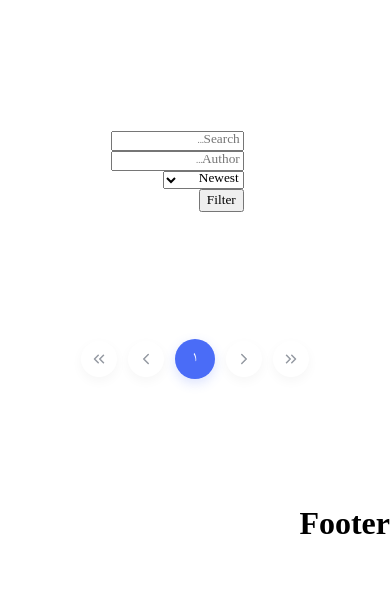
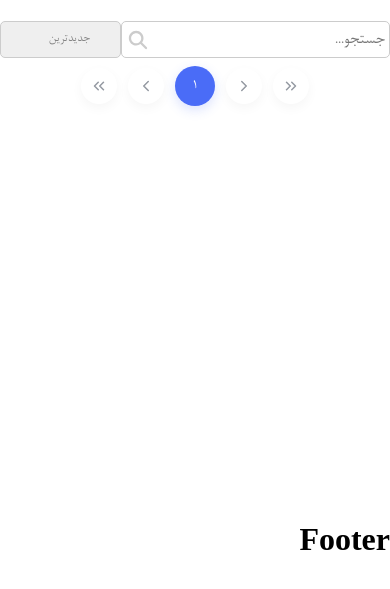
Before and after one commit to malekian78/Django-important-site, a Django app: page /speech/ in a window 390 px wide. Shown: the part 50-639 px from the top of the page. Run offline with Django 5.2, Linux system fonts and the light colour scheme; data that the repository does not hold is empty.

Commit message:
✔️add new style for filtering in speech-list

```diff
--- a/speech/static/speech-list-style.css
+++ b/speech/static/speech-list-style.css
@@ -1,26 +1,61 @@
 .speeches-container {
     max-width: 1000px;
+    width: 100%;
     margin: auto;
-    display: flex;
-    justify-content: center;
-    gap: 8px;
-    align-items: center;
     height: 500px;
+    padding-top: 16px;
 }
 
 
 .filters-for-speech-list {
-    width: 25%;
-    height: 200px;
+    width: 100%;
+    /* height: 200px; */
+}
+.filters-for-speech-list form {
+    display: flex;
+    justify-content: space-between;
+}
+
+.search-input-box {
+    display: flex;
+    justify-content: center;
+    align-items: center;
+    padding: 2px;
+    border: 1px solid #ccc;
+    border-radius: 5px;
+    width: 300px;
+}
+
+.search-input-box input {
+    font-size: 18px;
+    border: none;
+    flex-grow: 1;
+}
+.search-input-box input:focus-visible {
+    border: none;
+    outline: none;
+}
+
+.search-input-box button {
+    color: #ccc;
+    background: transparent;
+    border: none;
+    display: flex;
+    justify-content: center;
+    align-items: center;
+    padding: 3px;
+    width: 28px;
+    cursor: pointer;
 }
 
 .speech-list-panel {
-    width: 75%;
+    width: 100%;
     border-width: 1px;
     display: flex;
     flex-direction: column;
     align-items: center;
     gap: 8px;
+    margin-top: 8px;
 }
 
 .speech-card {
@@ -75,9 +110,9 @@
 /* از این مقدار کمتر بود استایل ها اجرا شوند screen اگر اندازه   */
 /* یعنی اگه اندازش دیگه خیییلی اگه می خواست بزرگ باشه اندازش فوقش 600 باشه نه بیشتر */
 @media screen and (max-width: 600px) {
-    .speeches-container {
+    /* .speeches-container {
         flex-direction: column;
-    }
+    } */
 }
 
 
@@ -220,3 +255,118 @@
         font-size: 0.9rem;
     }
 }
+
+
+/* Custom Selct Options */
+.filters-for-speech-list select {
+    appearance: none;
+
+    @supports (appearance: base-select) {
+        @media (hover: hover) {
+
+            &,
+            &::picker(select) {
+                appearance: base-select;
+            }
+        }
+    }
+}
+.filters-for-speech-list select {
+    display: flex;
+    justify-content: space-between;
+    align-items: center;
+    padding-block: 10px;
+    padding-inline: 30px 40px;
+    border-radius: 5px;
+    border: 1px solid #ccc;
+    cursor: pointer;
+    font-weight: 500;
+    color: gray;
+
+    @media (hover: hover) {
+        @supports (appearance: base-select) {
+            padding-inline: 20px;
+            padding-left: 16px;
+            background-image: none;
+
+            &::picker-icon {
+                content: "";
+                width: 20px;
+                height: 20px;
+                background-image: url("./icons/arrow-down.svg");
+                background-position: center;
+                background-size: cover;
+                transition: rotate 0.2s ease-out;
+            }
+
+            &:open::picker-icon {
+                rotate: 180deg;
+            }
+
+            &::picker(select) {
+                padding: 0;
+                margin-top: 5px;
+                border: 1px solid #ccc;
+                background: white;
+                border-radius: 20px;
+                font-weight: 400;
+
+                opacity: 0;
+                height: 0;
+                overflow: clip;
+                transition: height 0.5s ease-out, opacity 0.5s ease-out, overlay 0.5s,
+                    display 0.5s;
+
+                transition-behavior: allow-discrete;
+            }
+
+            &:open::picker(select) {
+                opacity: 1;
+                height: calc-size(auto, size);
+                /* overflow: auto; */
+
+                @starting-style {
+                    opacity: 0;
+                    height: 0;
+                }
+            }
+
+            option {
+                padding: 15px 20px;
+                border-top: 1px solid #ccc;
+                cursor: pointer;
+                transition-property: color, background;
+                transition-duration: 0.2s;
+                transition-timing-function: ease-out;
+
+                &:where(:hover, :focus, :active) {
+                    background: #F2F2F2;
+                    /* color: gray; */
+                }
+
+                &:checked {
+                    background: #F2F2F2;
+                    /* color: gray; */
+                }
+
+                &::checkmark {
+                    display: none;
+                }
+
+                &:first-child {
+                    border: 0;
+                }
+            }
+        }
+    }
+}
+
+.sr-only {
+  clip: rect(0 0 0 0);
+  clip-path: inset(50%);
+  height: 1px;
+  overflow: hidden;
+  position: absolute;
+  white-space: nowrap;
+  width: 1px;
+}
--- a/speech/templates/speechList.html
+++ b/speech/templates/speechList.html
@@ -49,15 +49,33 @@
     {% comment %}Filters{% endcomment %}
     <div class="filters-for-speech-list">
       <form method="get">
-        <input type="text" name="search" placeholder="Search..." value="{{ request.GET.search }}" />
-        <input type="text" name="author" placeholder="Author..." value="{{ request.GET.author }}" />
+        <div class="search-input-box">
+          <input type="text" name="search" placeholder="جستجو..." value="{{ request.GET.search }}" />
+          <button type="submit">
+            <svg version="1.1" xmlns="http://www.w3.org/2000/svg" width="24px" height="24px" viewBox="0 0 256 256">
+              <g fill="currentColor" fill-rule="nonzero" stroke="none" stroke-width="1" stroke-linecap="butt" stroke-linejoin="miter" stroke-miterlimit="10" stroke-dasharray="" stroke-dashoffset="0" font-family="none" font-weight="none" font-size="none" text-anchor="none">
+                <g transform="scale(10.66667,10.66667)">
+                  <path d="M10,2c-4.40347,0 -8,3.59653 -8,8c0,4.40347
+            3.59653,8 8,8c1.75213,0 3.37052,-0.57793
+            4.69141,-1.54102l5.1543,5.1543c0.31352,0.32654
+            0.77908,0.45808 1.21713,0.34388c0.43805,-0.1142
+            0.78014,-0.45628 0.89433,-0.89433c0.1142,-0.43805
+            -0.01734,-0.90361 -0.34388,-1.21713l-5.1543,-5.1543
+            c0.96309,-1.32088 1.54102,-2.93928 1.54102,-4.69141
+            c0,-4.40347 -3.59653,-8 -8,-8zM10,4.5c3.05237,0
+            5.5,2.44763 5.5,5.5c0,3.05237 -2.44763,5.5
+            -5.5,5.5c-3.05237,0 -5.5,-2.44763 -5.5,-5.5
+            c0,-3.05237 2.44763,-5.5 5.5,-5.5z"></path>
+                </g>
+              </g>
+            </svg>
+          </button>
+        </div>
         <select name="ordering">
-          <option value="-created_at">Newest</option>
-          <option value="created_at">Oldest</option>
-          <option value="title">Title (A-Z)</option>
-          <option value="-title">Title (Z-A)</option>
+          <option value="-created_at">جدیدترین</option>
+          <option value="created_at">قدیمی‌ترین</option>
+          <option value="title">محبوب‌ترین</option>
         </select>
-        <button type="submit">Filter</button>
       </form>
     </div>
 
@@ -76,20 +94,14 @@
               {% comment %} <h2>شب پنجم محرم ۱۴۰۴</h2> {% endcomment %}
               <h2>{{ item.title }}</h2>
             </div>
-            <p class="speech-card-description">
-              {{item.first_description}}
-            </p>
+            <p class="speech-card-description">{{ item.first_description }}</p>
             {% comment %} <div class="tags-styles">#محرم #دهه_محرم #محرم۱۴۰۴ #محرم_۱۴۰۴ #سخنرانی_محرم #مراسم_محرم #محرم_حسینی #محرم_ماه_خدا #هیئت #هیئت_آنلاین #مراسم_عزاداری #محرم_مجازی</div> {% endcomment %}
             <div class="speech-card-feedback">
-              <span>
-                تعداد بازدید: {{item.visit_count}}
-              </span>
+              <span>تعداد بازدید: {{ item.visit_count }}</span>
               <span>تعداد لایک: 700</span>
               <span>
                 تاریخ:
-                <span dir="ltr">
-                  {{item.event_date_time}}
-                </span>
+                <span dir="ltr">{{ item.event_date_time }}</span>
               </span>
             </div>
           </div>
@@ -195,10 +207,12 @@
 
 
 
+
             ?page={{ speech_list_object.previous_page_number }}
           {% endif %}">
           <i class="fa fa-step-backward fa-2x"></i>
         </a> &nbsp; &nbsp; &nbsp; <a href="{% if speech_list_object.has_next %}
+
 
 
 
```
Also changed, not shown: static/icons/arrow-down.svg (added), static/icons/search.svg (added).
